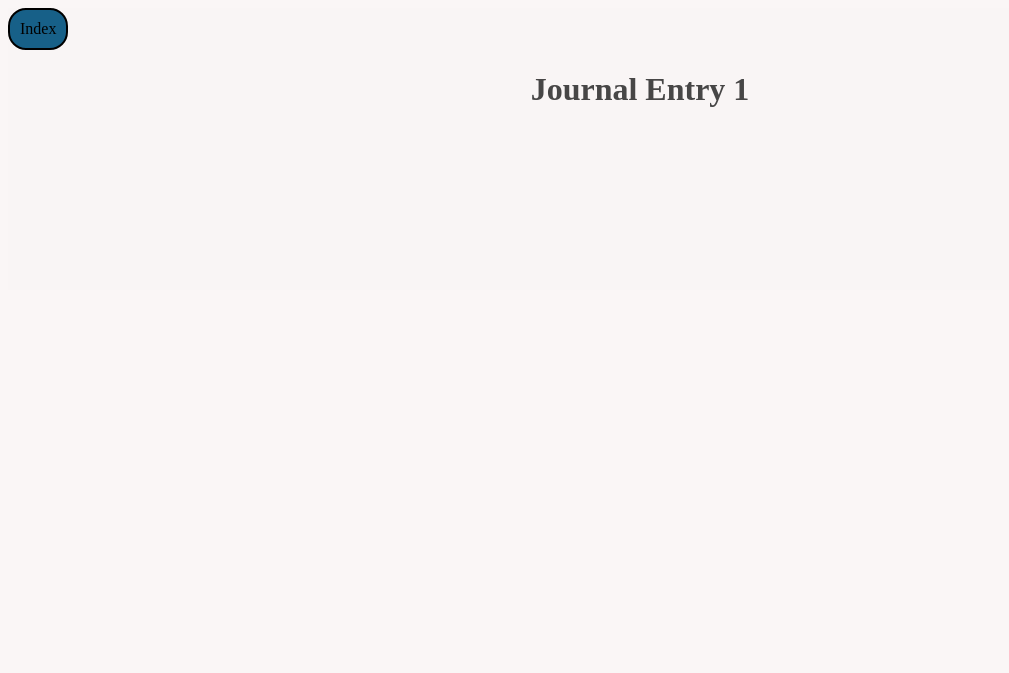
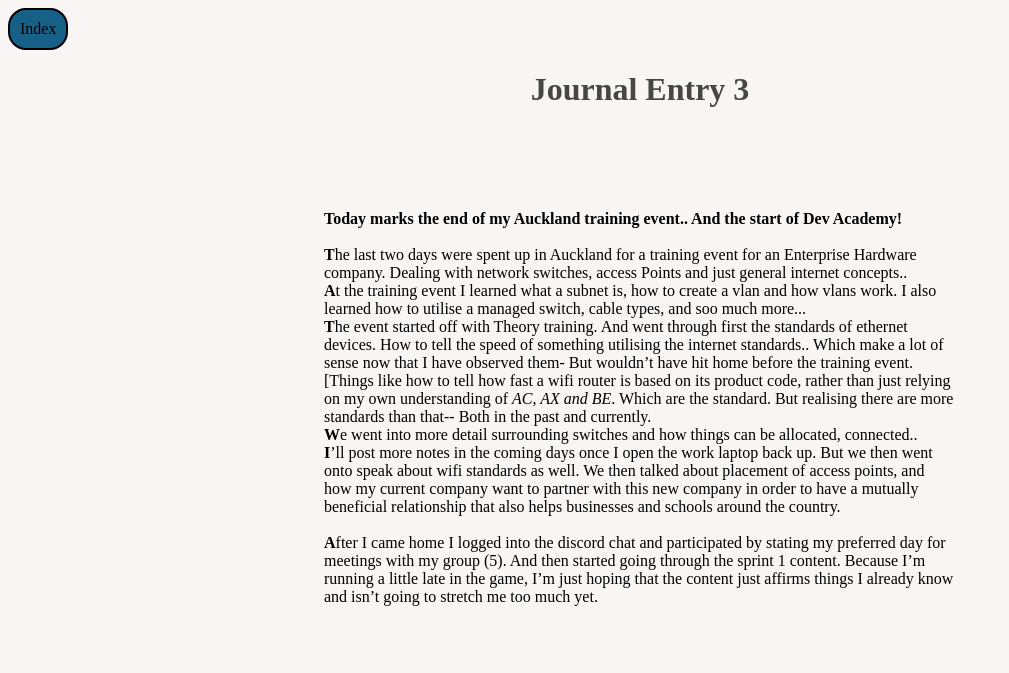
Before and after one commit to JJHotty/journals, a plain HTML site: page sprint1/journal/040225.html in a window 1280 px wide. Shown: the whole page, without its empty margins (0-1009 px from the left). Drawn offline with Linux system fonts and the light colour scheme.

Commit message:
add journal entry 3

```diff
--- a/sprint1/journal/040225.html
+++ b/sprint1/journal/040225.html
@@ -8,10 +8,26 @@
 </head>
 <body>
     <header><a class="bttn" href="../index.html">Index</a></header>
-    <h1>Journal Entry 1</h1>
+    <h1>Journal Entry 3</h1>
     <div class="box">
 
     <p class="flex">
+        <b>Today marks the end of my Auckland training event.. And the start of Dev Academy! </b><br>
+<br>
+<b>T</b>he last two days were spent up in Auckland for a training event for an Enterprise Hardware company. Dealing with network switches, access Points and just general internet concepts.. <br>
+
+<b>A</b>t the training event I learned what a subnet is, how to create a vlan and how vlans work. I also learned how to utilise a managed switch, cable types, and soo much more... <br>
+<b>T</b>he event started off with Theory training. And went through first the standards of ethernet devices. How to tell the speed of something utilising the internet standards.. Which make a lot of sense now that I have observed them- But wouldn’t have hit home before the training event. [Things like how to tell how fast a wifi router is based on its product code, rather than just relying on my own understanding of <i>AC, AX and BE</i>. Which are the standard. But realising there are more standards than that-- Both in the past and currently. <br>
+<b>W</b>e went into more detail surrounding switches and how things can be allocated, connected..
+<br>
+<b>I</b>’ll post more notes in the coming days once I open the work laptop back up. But we then went onto speak about wifi standards as well.
+We then talked about placement of access points, and how my current company want to partner with this new company in order to have a mutually beneficial relationship that also helps businesses and schools around the country. <br>
+<br>
+<b>A</b>fter I came home I logged into the discord chat and participated by stating my preferred day for meetings with my group (5). And then started going through the sprint 1 content.
+
+Because I’m running a little late in the game, I’m just hoping that the content just affirms things I already know and isn’t going to stretch me too much yet.
+
+
 
     </p>
 
```
